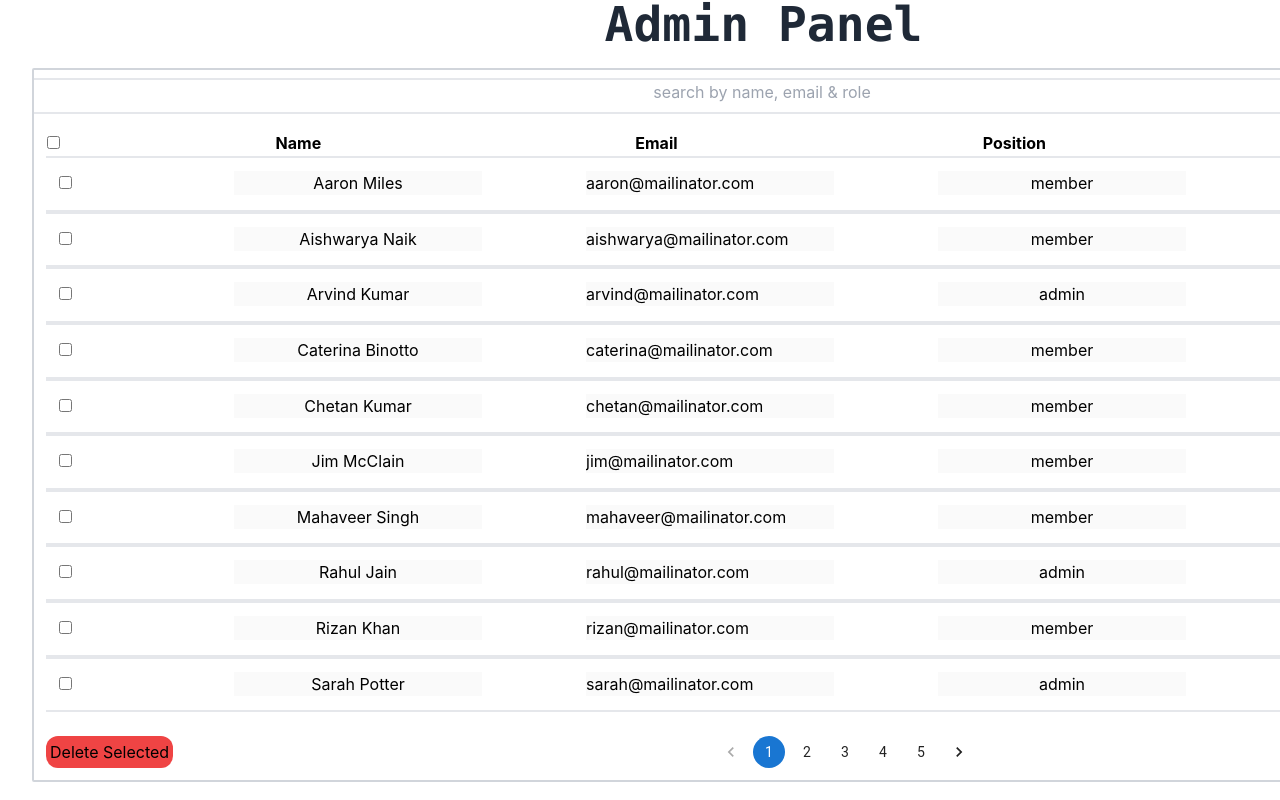
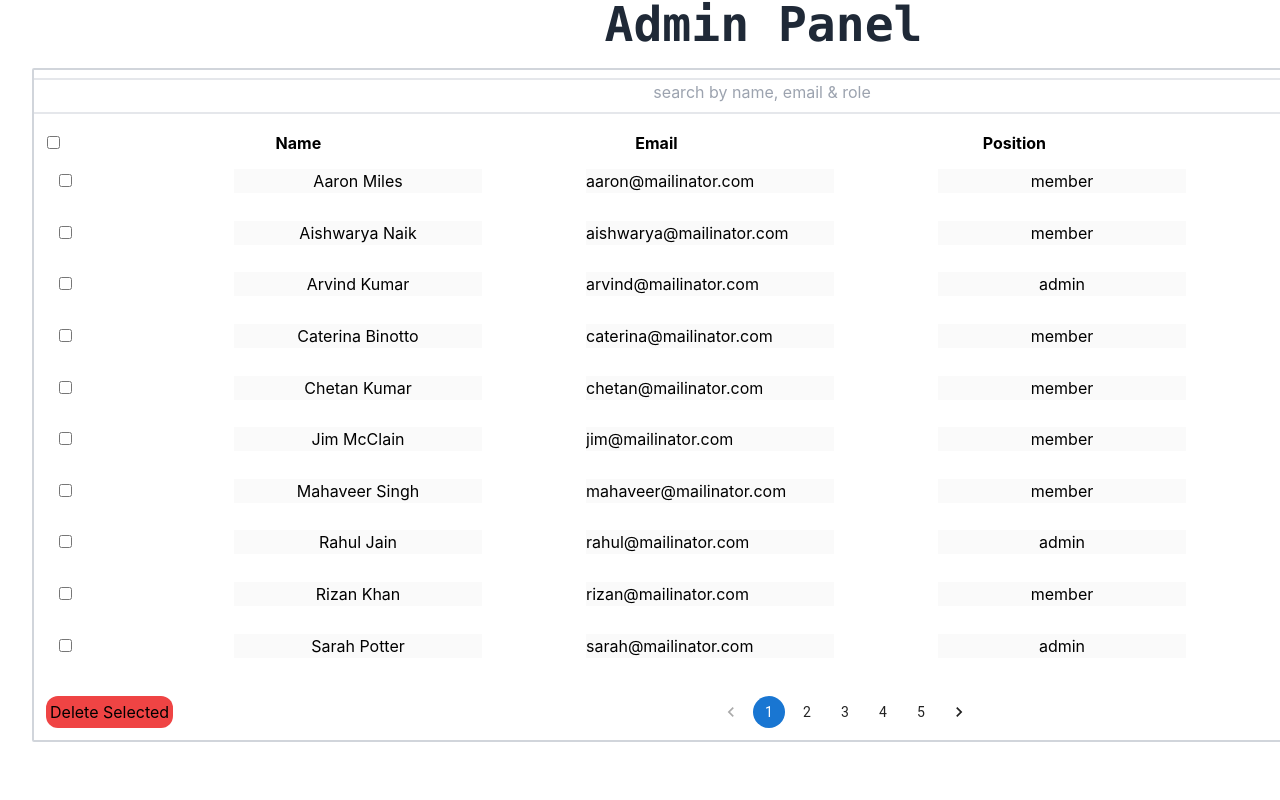
Before and after one commit to ni774/admin_ui, a React (Create React App) app: page / in a window 1280 px wide. Shown: the top 800 px of the page. Built offline with nearby package versions, Linux system fonts and the light colour scheme.

Commit message:
made more modularize

```diff
--- a/src/components/User.js
+++ b/src/components/User.js
@@ -16,9 +16,6 @@ function User({ user, onEdit, onDelete, onSelect, isSelected }) {
   };
 
   return (
-    <div className="row border-y-2 border-solid">
-      <form onSubmit={handleEdit}>
-        <table>
     <tr className="user_table_row border-black p-3 flex justify-between" style={{ gap: '10rem' }}>
       <td>
         <input
@@ -55,7 +52,7 @@ function User({ user, onEdit, onDelete, onSelect, isSelected }) {
       </td>
       <td className="w-48">
         {isEditing ? (
-                <button type="submit" className="w-14 border-2 rounded-md bg-blue-500">Save</button>
+          <button type="submit" className="w-14 border-2 rounded-md bg-blue-500" onClick={handleEdit}>Save</button>
         ) : (
           <>
             <span className="edit" onClick={() => setIsEditing(true)}><EditIcon fontSize="small" /></span>
@@ -64,9 +61,6 @@ function User({ user, onEdit, onDelete, onSelect, isSelected }) {
         )}
       </td>
     </tr>
-        </table>
-      </form>
-    </div>
   );
 }
 
--- a/src/components/UserList.js
+++ b/src/components/UserList.js
@@ -1,5 +1,5 @@
 import React, { useState, useEffect } from 'react';
-import User from './User';
+import UserTable from './UserTable';
 import Pagination from '@mui/material/Pagination';
 import { ToastContainer, toast } from 'react-toastify';
 import 'react-toastify/dist/ReactToastify.css';
@@ -27,7 +27,6 @@ function UserList({ searchKeywords, usersData, elements }) {
   /****************get Notify when user perform any action  ************/
   const notifyDeleted = () => toast.success("Deleted");
   const notifyEdited = () => toast.success("Updated");
-
 
   const handleUserEdit = (id, updatedUser) => {
     setUsers(users.map(user => user.id === id ? updatedUser : user));
@@ -72,36 +71,15 @@ function UserList({ searchKeywords, usersData, elements }) {
 
   return (
     <div className="min-w-full">
-      <table className="mx-3 my-3 p-2">
-        <thead>
-          <tr className="flex justify-between gap-3">
-            <th>
-              <input
-                type="checkbox"
-                name="allselect"
-                checked={paginatedUsers.length > 0 && paginatedUsers.every(user => selectedUsers.includes(user))}
-                onChange={handleSelectAll}
-              />
-            </th>
-            {elements.map((element, i) => (
-              <th className="userlist_heading w-1/6" key={i}>{element}</th>
-            ))}
-            <th className="w-1/6 relative right-10">Action</th>
-          </tr>
-        </thead>
-        <tbody>
-          {paginatedUsers.map(user => (
-            <User
-              key={user.id}
-              user={user}
-              onEdit={handleUserEdit}
-              onDelete={handleUserDelete}
-              onSelect={handleUserSelect}
-              isSelected={selectedUsers.includes(user)}
-            />
-          ))}
-        </tbody>
-      </table>
+      <UserTable
+        users={paginatedUsers}
+        elements={elements}
+        onSelectAll={handleSelectAll}
+        onUserSelect={handleUserSelect}
+        onUserEdit={handleUserEdit}
+        onUserDelete={handleUserDelete}
+        selectedUsers={selectedUsers}
+      />
       <div className="flex w-full">
         <button onClick={handleDeleteSelected} className="justify-start bg-red-500 m-3 rounded-xl p-1">Delete Selected</button>
         <ToastContainer />
--- /dev/null
+++ b/src/components/UserTable.js
@@ -0,0 +1,39 @@
+import React from 'react';
+import User from './User';
+
+function UserTable({ users, elements, onSelectAll, onUserSelect, onUserEdit, onUserDelete, selectedUsers }) {
+  return (
+    <table className="mx-3 my-3 p-2">
+      <thead>
+        <tr className="flex justify-between gap-3">
+          <th>
+            <input
+              type="checkbox"
+              name="allselect"
+              checked={users.length > 0 && users.every(user => selectedUsers.includes(user))}
+              onChange={onSelectAll}
+            />
+          </th>
+          {elements.map((element, i) => (
+            <th className="userlist_heading w-1/6" key={i}>{element}</th>
+          ))}
+          <th className="w-1/6 relative right-10">Action</th>
+        </tr>
+      </thead>
+      <tbody>
+        {users.map(user => (
+          <User
+            key={user.id}
+            user={user}
+            onEdit={onUserEdit}
+            onDelete={onUserDelete}
+            onSelect={onUserSelect}
+            isSelected={selectedUsers.includes(user)}
+          />
+        ))}
+      </tbody>
+    </table>
+  );
+}
+
+export default UserTable;
```
Also changed, not shown: 2 other files (tests, documents, lock files or other folders). Lines whose indentation alone changed are shown as unchanged.
